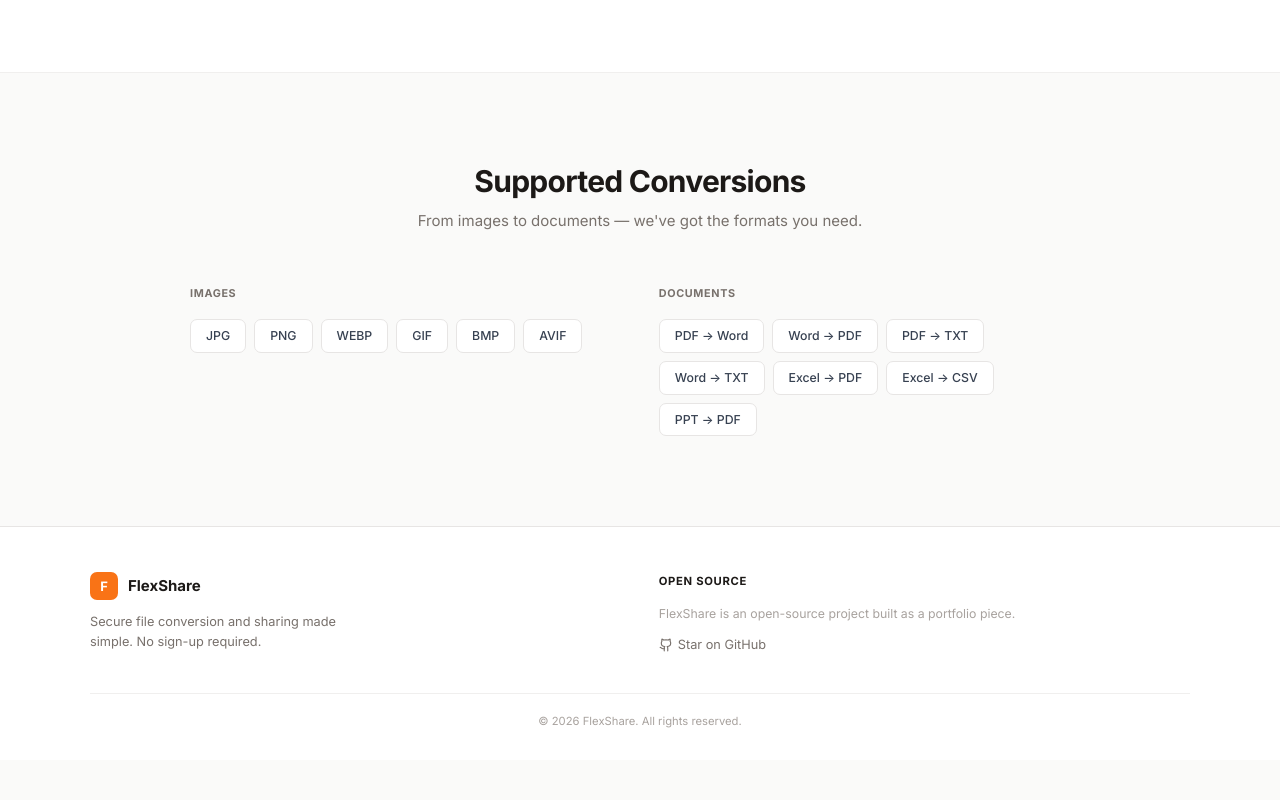
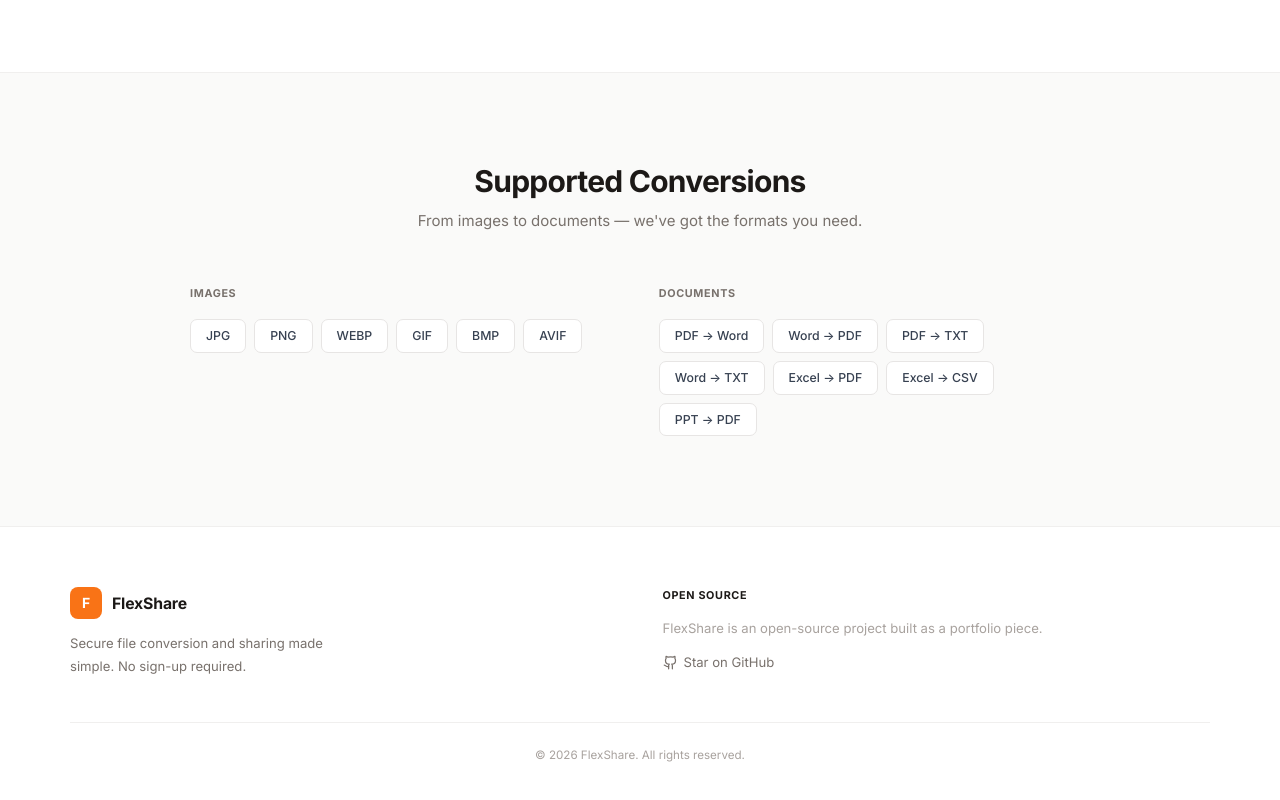
Before and after one commit to uttkarsh123-shiv/FlexShare, a React (Vite) app in the folder frontend/: page / in a window 1280 px wide. Shown: the part 2053-2853 px from the top of the page. Before the commit the page ends 2813 px from the top, so only its background shows below. Built offline with nearby package versions, Linux system fonts and the light colour scheme; no server answers.

Commit message:
refactor: update shared components and pages - orange theme, spacious layout

```diff
--- a/frontend/src/component/Footer.jsx
+++ b/frontend/src/component/Footer.jsx
@@ -1,58 +1,111 @@
-import { Github, Mail } from "lucide-react";
+import { Github } from "lucide-react";
 
 export default function Footer() {
   const year = new Date().getFullYear();
 
   return (
     <footer style={{
-      borderTop: "1px solid #e7e5e4",
+      borderTop: "1px solid #f0efee",
       background: "#ffffff",
-      padding: "3rem 2.5rem 2rem",
+      padding: "4rem 2.5rem 2.5rem",
       fontFamily: "'Inter', sans-serif",
     }}>
       <div style={{
-        maxWidth: "1100px",
+        maxWidth: "1140px",
         margin: "0 auto",
         display: "grid",
         gridTemplateColumns: "1fr 1fr",
-        gap: "2.5rem",
-        marginBottom: "2.5rem",
+        gap: "3rem",
+        marginBottom: "3rem",
         alignItems: "start",
       }}>
 
-        <div style={{ display: "flex", flexDirection: "column", gap: "0.5rem" }}>
-          <div style={{ display: "flex", alignItems: "center", gap: "10px", marginBottom: "0.25rem" }}>
+        {/* Brand */}
+        <div style={{ display: "flex", flexDirection: "column", gap: "0.625rem" }}>
+          <div style={{
+            display: "flex",
+            alignItems: "center",
+            gap: "10px",
+            marginBottom: "0.25rem",
+          }}>
             <div style={{
-              width: "28px", height: "28px", background: "#f97316",
-              borderRadius: "7px", display: "flex", alignItems: "center",
-              justifyContent: "center", color: "white", fontWeight: 800, fontSize: "13px",
-            }}>F</div>
-            <span style={{ fontSize: "1rem", fontWeight: 700, color: "#1c1917" }}>FlexShare</span>
+              width: "32px",
+              height: "32px",
+              background: "#f97316",
+              borderRadius: "8px",
+              display: "flex",
+              alignItems: "center",
+              justifyContent: "center",
+              color: "white",
+              fontWeight: 800,
+              fontSize: "14px",
+              flexShrink: 0,
+            }}>
+              F
+            </div>
+            <span style={{ fontSize: "1.05rem", fontWeight: 700, color: "#1c1917", letterSpacing: "-0.01em" }}>
+              FlexShare
+            </span>
           </div>
-          <p style={{ fontSize: "0.85rem", color: "#78716c", lineHeight: 1.6, margin: 0, maxWidth: "280px" }}>
+          <p style={{
+            fontSize: "0.875rem",
+            color: "#78716c",
+            lineHeight: 1.7,
+            margin: 0,
+            maxWidth: "300px",
+          }}>
             Secure file conversion and sharing made simple. No sign-up required.
           </p>
         </div>
 
-        <div style={{ display: "flex", flexDirection: "column", gap: "0.5rem" }}>
-          <p style={{ fontSize: "0.75rem", fontWeight: 700, color: "#1c1917", margin: "0 0 0.4rem", textTransform: "uppercase", letterSpacing: "0.06em" }}>
+        {/* Open Source */}
+        <div style={{ display: "flex", flexDirection: "column", gap: "0.625rem" }}>
+          <p style={{
+            fontSize: "0.72rem",
+            fontWeight: 700,
+            color: "#1c1917",
+            margin: "0 0 0.25rem",
+            textTransform: "uppercase",
+            letterSpacing: "0.06em",
+          }}>
             Open Source
           </p>
-          <p style={{ fontSize: "0.82rem", color: "#a8a29e", lineHeight: 1.6, margin: 0 }}>
+          <p style={{ fontSize: "0.875rem", color: "#a8a29e", lineHeight: 1.65, margin: 0 }}>
             FlexShare is an open-source project built as a portfolio piece.
           </p>
-          <a href="https://github.com/uttkarsh123-shiv" target="_blank" rel="noopener noreferrer"
-            style={{ fontSize: "0.85rem", color: "#78716c", textDecoration: "none", display: "inline-flex", alignItems: "center", gap: "5px", marginTop: "0.25rem" }}
+          <a
+            href="https://github.com/uttkarsh123-shiv"
+            target="_blank"
+            rel="noopener noreferrer"
+            style={{
+              fontSize: "0.875rem",
+              color: "#78716c",
+              textDecoration: "none",
+              display: "inline-flex",
+              alignItems: "center",
+              gap: "6px",
+              marginTop: "0.25rem",
+              transition: "color 0.15s",
+            }}
             onMouseEnter={e => e.currentTarget.style.color = "#f97316"}
-            onMouseLeave={e => e.currentTarget.style.color = "#78716c"}>
-            <Github size={14} /> Star on GitHub
+            onMouseLeave={e => e.currentTarget.style.color = "#78716c"}
+          >
+            <Github size={15} /> Star on GitHub
           </a>
         </div>
       </div>
 
-      {/* Bottom */}
-      <div style={{ maxWidth: "1100px", margin: "0 auto", borderTop: "1px solid #f0efee", paddingTop: "1.25rem", textAlign: "center" }}>
-        <p style={{ fontSize: "0.75rem", color: "#a8a29e", margin: 0 }}>
+      {/* Bottom bar */}
+      <div style={{
+        maxWidth: "1140px",
+        margin: "0 auto",
+        borderTop: "1px solid #f0efee",
+        paddingTop: "1.5rem",
+        display: "flex",
+        alignItems: "center",
+        justifyContent: "center",
+      }}>
+        <p style={{ fontSize: "0.775rem", color: "#a8a29e", margin: 0 }}>
           © {year} FlexShare. All rights reserved.
         </p>
       </div>
--- a/frontend/src/components/SuspenseLoaders.jsx
+++ b/frontend/src/components/SuspenseLoaders.jsx
@@ -1,8 +1,23 @@
 export const PageLoader = ({ message = "Loading..." }) => (
-  <div style={{ minHeight: 'calc(100vh - 58px)', background: '#fafaf9', display: 'flex', alignItems: 'center', justifyContent: 'center', fontFamily: "'Inter', sans-serif" }}>
+  <div style={{
+    minHeight: 'calc(100vh - 68px)',
+    background: '#fafaf9',
+    display: 'flex',
+    alignItems: 'center',
+    justifyContent: 'center',
+    fontFamily: "'Inter', sans-serif",
+  }}>
     <div style={{ textAlign: 'center' }}>
-      <div style={{ width: '28px', height: '28px', border: '3px solid #e9d5ff', borderTopColor: '#9333ea', borderRadius: '50%', animation: 'spin 0.7s linear infinite', margin: '0 auto 0.75rem' }} />
-      <p style={{ color: '#a8a29e', fontSize: '0.825rem' }}>{message}</p>
+      <div style={{
+        width: '32px',
+        height: '32px',
+        border: '3px solid #fed7aa',
+        borderTopColor: '#f97316',
+        borderRadius: '50%',
+        animation: 'spin 0.7s linear infinite',
+        margin: '0 auto 1rem',
+      }} />
+      <p style={{ color: '#a8a29e', fontSize: '0.85rem', margin: 0 }}>{message}</p>
     </div>
     <style>{`@keyframes spin { to { transform: rotate(360deg); } }`}</style>
   </div>
--- a/frontend/src/pages/Notfound.jsx
+++ b/frontend/src/pages/Notfound.jsx
@@ -1,18 +1,89 @@
-import React from 'react'
-import { useNavigate } from 'react-router-dom'
+import { useNavigate } from 'react-router-dom';
+import { ArrowLeft, FileQuestion } from 'lucide-react';
 
 const Notfound = () => {
-    const navigate = useNavigate();
+  const navigate = useNavigate();
 
-    const handlePage = ()  => {
-        navigate('/');
-    }
   return (
-    <div className='h-screen w-screen flex flex-col items-center justify-center text-[#e5e7eb] gap-8'>
-      <h1 className='text-4xl'>Ooops, Page does not exist.</h1>
-      <p className='text-2xl cursor-pointer underline text-orange-600' onClick={handlePage}>Click me to Go back to home</p>
+    <div style={{
+      minHeight: 'calc(100vh - 68px)',
+      background: '#fafaf9',
+      display: 'flex',
+      alignItems: 'center',
+      justifyContent: 'center',
+      padding: '2rem',
+      fontFamily: "'Inter', sans-serif",
+    }}>
+      <div style={{ textAlign: 'center', maxWidth: '400px' }}>
+        {/* Icon */}
+        <div style={{
+          width: '64px',
+          height: '64px',
+          background: '#fff7ed',
+          border: '1px solid #fed7aa',
+          borderRadius: '16px',
+          display: 'flex',
+          alignItems: 'center',
+          justifyContent: 'center',
+          margin: '0 auto 1.5rem',
+        }}>
+          <FileQuestion size={28} color="#f97316" />
+        </div>
+
+        {/* Heading */}
+        <h1 style={{
+          fontSize: '1.375rem',
+          fontWeight: 700,
+          color: '#1c1917',
+          margin: '0 0 0.625rem',
+          letterSpacing: '-0.02em',
+          lineHeight: 1.2,
+        }}>
+          Page not found
+        </h1>
+
+        <p style={{
+          fontSize: '0.9rem',
+          color: '#78716c',
+          lineHeight: 1.7,
+          margin: '0 0 2rem',
+        }}>
+          The page you're looking for doesn't exist or may have been moved.
+        </p>
+
+        {/* CTA */}
+        <button
+          onClick={() => navigate('/')}
+          style={{
+            display: 'inline-flex',
+            alignItems: 'center',
+            gap: '8px',
+            background: '#f97316',
+            color: 'white',
+            border: 'none',
+            padding: '11px 26px',
+            borderRadius: '10px',
+            fontWeight: 600,
+            fontSize: '0.9rem',
+            cursor: 'pointer',
+            fontFamily: "'Inter', sans-serif",
+            transition: 'background 0.15s, box-shadow 0.15s',
+          }}
+          onMouseEnter={e => {
+            e.currentTarget.style.background = '#ea580c';
+            e.currentTarget.style.boxShadow = '0 4px 12px rgba(249,115,22,0.25)';
+          }}
+          onMouseLeave={e => {
+            e.currentTarget.style.background = '#f97316';
+            e.currentTarget.style.boxShadow = 'none';
+          }}
+        >
+          <ArrowLeft size={16} />
+          Back to Home
+        </button>
+      </div>
     </div>
-  )
-}
+  );
+};
 
-export default Notfound
+export default Notfound;
```
Also changed, not shown: frontend/src/components/ErrorFallback.jsx (+100 -10 lines).
